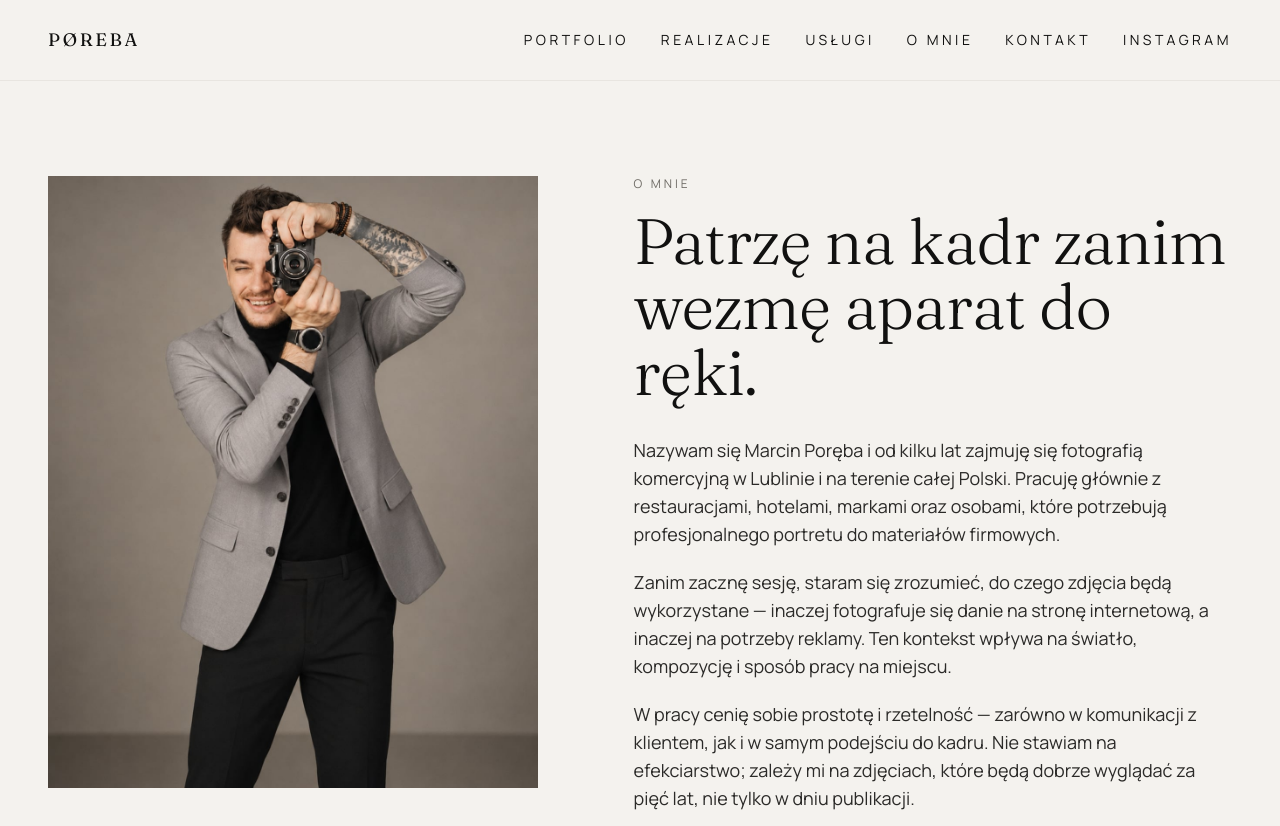
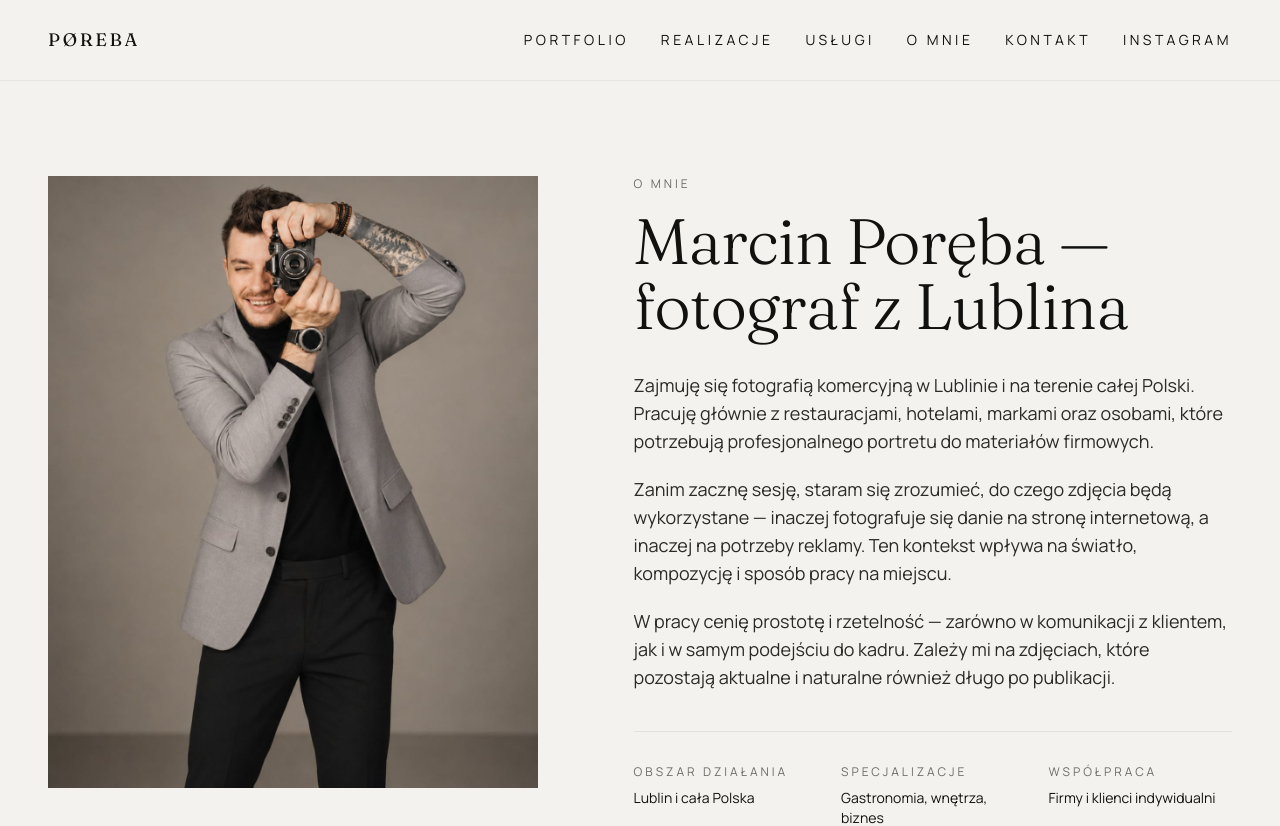
Before and after one commit to marcin-por95/POREBA-SITE, a Next.js app: page /o-mnie in a window 1280 px wide. Shown: the top 826 px of the page. Built offline with nearby package versions, Linux system fonts and the light colour scheme; no server answers.

Commit message:
seo: improve about page metadata

```diff
--- a/app/o-mnie/page.tsx
+++ b/app/o-mnie/page.tsx
@@ -6,9 +6,9 @@ import Button from "@/components/ui/Button";
 import { buildMetadata } from "@/lib/metadata";
 
 export const metadata: Metadata = buildMetadata({
-  title: "O mnie",
+  title: "Marcin Poręba — fotograf Lublin",
   description:
-    "Poznaj podejście do fotografii — fotograf z Lublina specjalizujący się w portrecie, gastronomii, wnętrzach i fotografii biznesowej.",
+    "Marcin Poręba — fotograf komercyjny z Lublina. Fotografia gastronomiczna, wnętrz i hoteli, biznesowa, portretowa oraz eventowa w całej Polsce.",
   path: "/o-mnie",
 });
 
@@ -19,7 +19,7 @@ export default function OMniePage() {
         <RevealOnScroll className="relative aspect-[4/5] overflow-hidden lg:sticky lg:top-32">
           <Image
             src="/images/o-mnie/portret-autora.jpg"
-            alt="Portret autora — Pøreba Fotografia"
+            alt="Marcin Poręba — fotograf w Lublinie"
             fill
             sizes="(min-width: 1024px) 45vw, 100vw"
             className="object-cover"
@@ -29,32 +29,29 @@ export default function OMniePage() {
         <div>
           <RevealOnScroll>
             <p className="eyebrow mb-4">O mnie</p>
-            <h1 className="text-display-2 font-light">Patrzę na kadr zanim wezmę aparat do ręki.</h1>
+            <h1 className="text-display-2 font-light">Marcin Poręba — fotograf z Lublina</h1>
           </RevealOnScroll>
 
           <RevealOnScroll delay={0.1} className="mt-8 flex flex-col gap-5 text-lg text-graphite">
             <p>
-              Nazywam się Marcin Poręba i od kilku lat zajmuję się fotografią komercyjną w Lublinie
-              i na terenie całej Polski. Pracuję głównie z restauracjami, hotelami, markami oraz osobami,
-              które potrzebują profesjonalnego portretu do materiałów firmowych.
+              Zajmuję się fotografią komercyjną w Lublinie i na terenie całej Polski. Pracuję głównie z restauracjami,
+              hotelami, markami oraz osobami, które potrzebują profesjonalnego portretu do materiałów firmowych.
             </p>
             <p>
-              Zanim zacznę sesję, staram się zrozumieć, do czego zdjęcia będą wykorzystane — inaczej
-              fotografuje się danie na stronę internetową, a inaczej na potrzeby reklamy. Ten kontekst
-              wpływa na światło, kompozycję i sposób pracy na miejscu.
+              Zanim zacznę sesję, staram się zrozumieć, do czego zdjęcia będą wykorzystane — inaczej fotografuje się
+              danie na stronę internetową, a inaczej na potrzeby reklamy. Ten kontekst wpływa na światło, kompozycję
+              i sposób pracy na miejscu.
             </p>
             <p>
-              W pracy cenię sobie prostotę i rzetelność — zarówno w komunikacji z klientem, jak
-              i w samym podejściu do kadru. Nie stawiam na efekciarstwo; zależy mi na zdjęciach,
-              które będą dobrze wyglądać za pięć lat, nie tylko w dniu publikacji.
+              W pracy cenię prostotę i rzetelność — zarówno w komunikacji z klientem, jak i w samym podejściu do kadru.
+              Zależy mi na zdjęciach, które pozostają aktualne i naturalne również długo po publikacji.
             </p>
-
           </RevealOnScroll>
 
           <RevealOnScroll delay={0.2} className="mt-10 grid grid-cols-2 gap-6 border-t border-mist/40 pt-8 sm:grid-cols-3">
             {[
               ["Obszar działania", "Lublin i cała Polska"],
-              ["Specjalizacje", "Portret, gastronomia, wnętrza"],
+              ["Specjalizacje", "Gastronomia, wnętrza, biznes"],
               ["Współpraca", "Firmy i klienci indywidualni"],
             ].map(([label, value]) => (
               <div key={label}>
```
